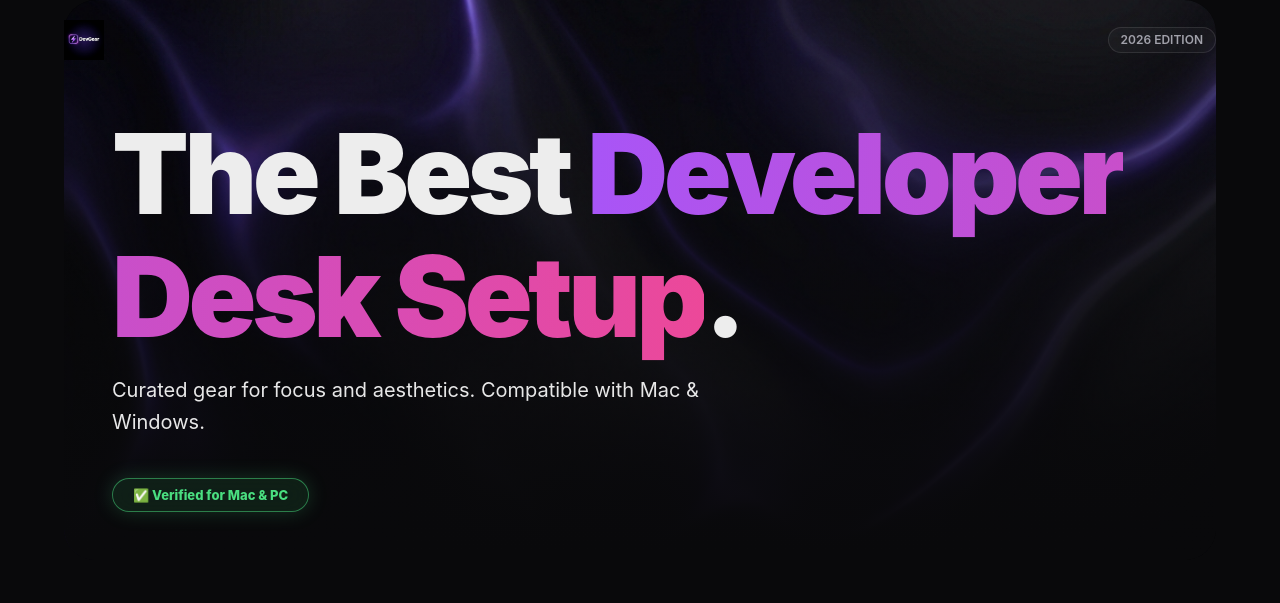
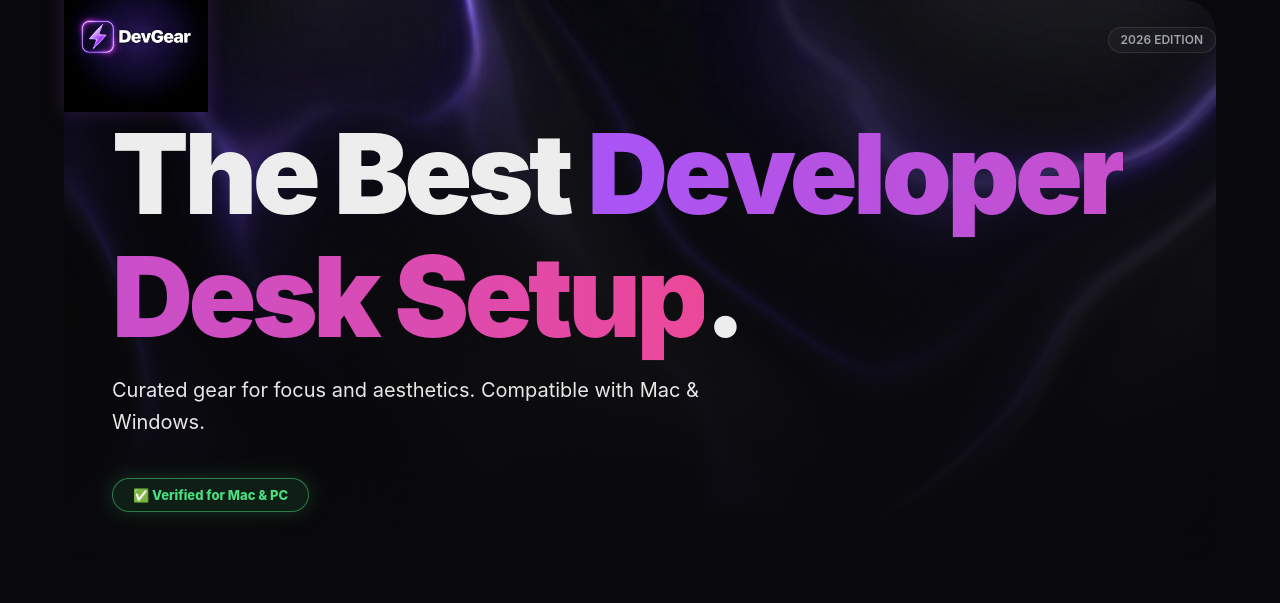
Before and after one commit to Jamalabdirahiim/DevGear, a website built with Vite: page index.html in a window 1280 px wide. Shown: the top 603 px of the page. Built offline with nearby package versions, Linux system fonts and the light colour scheme.

Commit message:
Optimize logo visibility: Increased scale and improved navbar alignment

```diff
--- a/src/style.css
+++ b/src/style.css
@@ -60,11 +60,14 @@ body {
 }
 
 .logo-img {
-  height: 2.5rem;
-  /* Industrial standard height */
+  height: 9rem;
+  /* Significantly larger to compensate for internal padding */
   width: auto;
   object-fit: contain;
   transition: transform 0.3s ease;
+  margin: -2.5rem 0;
+  /* Align the visual center of the logo with the navbar */
+  filter: drop-shadow(0 0 10px rgba(168, 85, 247, 0.2));
 }
 
 .logo-img:hover {
```
